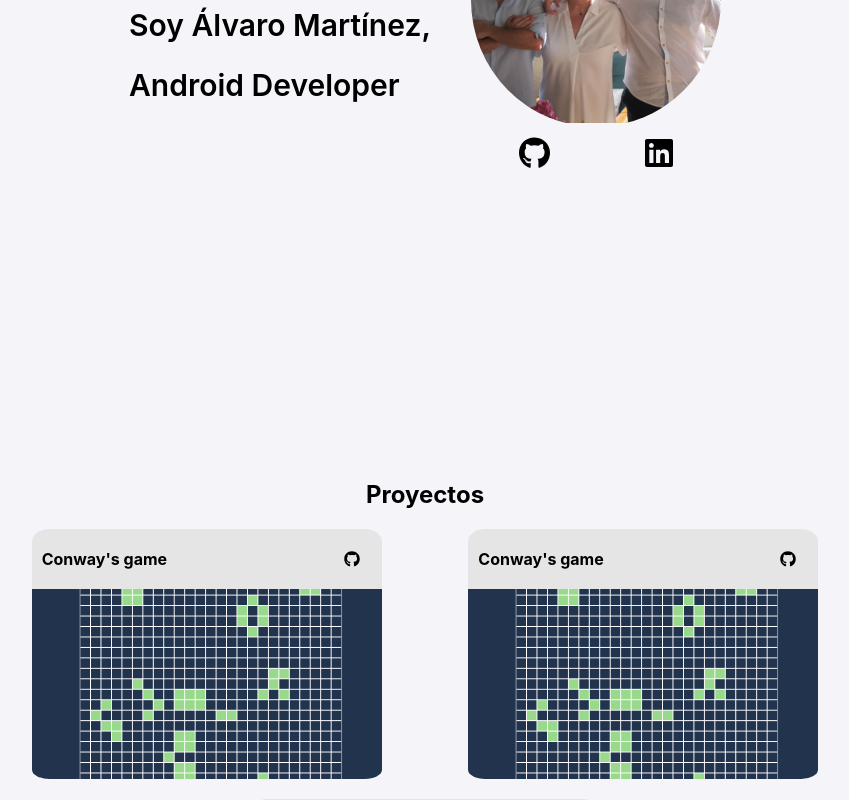
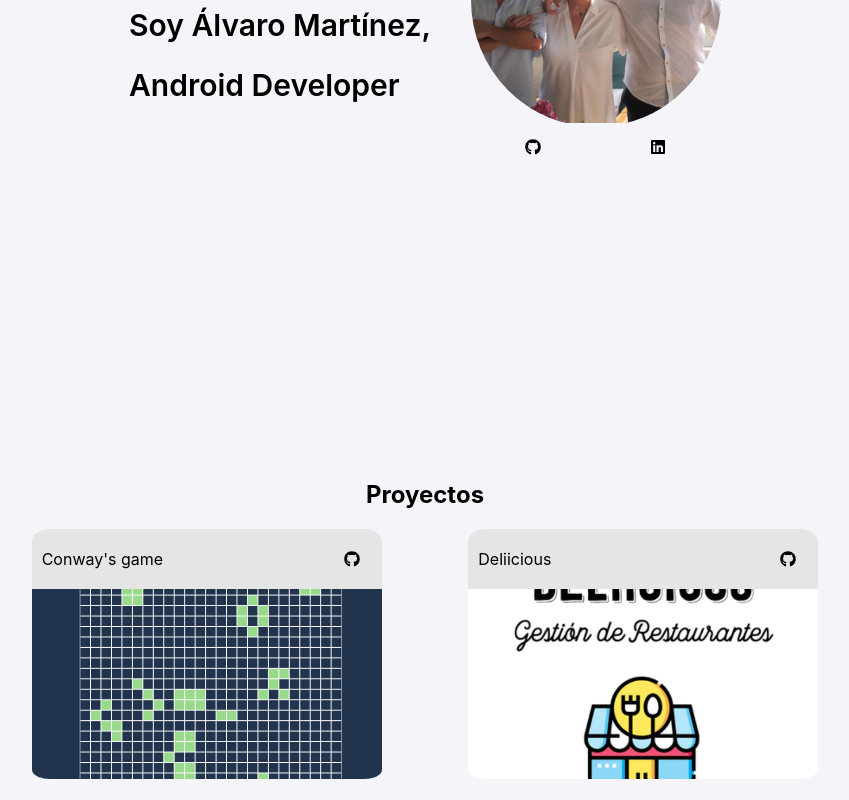
Before and after one commit to aIv4ro/Portfolio, a Next.js app: page / in a window 1280 px wide. Shown: the part 400-1200 px from the top of the page, without its empty margins (215-1064 px from the left). Built offline with nearby package versions, Linux system fonts and the light colour scheme.

Commit message:
- fixing Project component

```diff
--- a/components/main.js
+++ b/components/main.js
@@ -7,9 +7,8 @@ import { Title } from './title/Title'
 import { Project } from './project/Project'
 
 const projects = [
-  {image: "/conways-game.png", title: "Conway's game", description: "Se trata de un autómata celular cuyo algoritmo fue diseñado por John Conway"},
-  {image: "/conways-game.png", title: "Conway's game", description: "Se trata de un autómata celular cuyo algoritmo fue diseñado por John Conway"},
-  {image: "/conways-game.png", title: "Conway's game", description: "Se trata de un autómata celular cuyo algoritmo fue diseñado por John Conway"},
+  {image: "/conways-game.png", repository: "https://github.com/AlvaroG2", title: "Conway's game", description: "Se trata de un autómata celular cuyo algoritmo fue diseñado por John Conway"},
+  {image: "/deliicious.png", repository: "https://github.com/ModuloInterLunar", title: "Deliicious", description: "Una TPV creada durante mi curso de DAM junto a tres compañeros. Cuenta con una API Rest, una aplicación android hecha en JetpackCompose y una aplicación de escritorio hecha en .Net"},
 ]
 
 export function Main() {
@@ -34,10 +33,10 @@ export function Main() {
             </div>
             <div className={styles.links_container}>
               <Link href="https://github.com/AlvaroG2">
-                <a><FontAwesomeIcon icon={faGithub} size="2x" /></a>
+                <a><FontAwesomeIcon icon={faGithub} width="40px" height="40px" /></a>
               </Link>
               <Link href="https://github.com/AlvaroG2">
-                <a><FontAwesomeIcon icon={faLinkedin} size="2x" /></a>
+                <a><FontAwesomeIcon icon={faLinkedin} width="40px" height="40px" /></a>
               </Link>
             </div>
           </div>
@@ -49,8 +48,8 @@ export function Main() {
         <div className={styles.projects_container}>
           {
             projects.map(project => {
-              const {title, description} = project
-              return <Project key={title} title={title} description={description} />
+              const {title, description, image, repository} = project
+              return <Project key={title} repository={repository} image={image} title={title} description={description} />
             })
           }
         </div>
--- a/components/project/Project.js
+++ b/components/project/Project.js
@@ -4,16 +4,20 @@ import { FontAwesomeIcon } from '@fortawesome/react-fontawesome'
 import { faGithub } from '@fortawesome/free-brands-svg-icons'
 
 
-export function Project({ image, title = "no title", description = "no description" } = {}) {
+export function Project({ image = "", repository = "", title = "no title", description = "no description" } = {}) {
   return (
     <div className={styles.project_container}>
+      <div className={styles.project_header}>
+        <p>{title}</p>
+        <Link href={repository}>
+          <a>
+            <FontAwesomeIcon className={styles.github_link} icon={faGithub} width="40px" height="40px" />
+          </a>
+        </Link>
+      </div>
       <Link href="https://github.com/AlvaroG2" target="_blank">
-        <a>
-          <div className={styles.project_header}>
-            <p>{title}</p>
-            <FontAwesomeIcon className={styles.github_link} icon={faGithub} width="40px" height="40px" />
-          </div>
-          <div className={styles.project_image} />
+        <a className={styles.project_link}>
+          <div className={styles.project_image} style={{backgroundImage: `url('${image}')`}} />
           <div className={styles.project_description}>
             {description}
           </div>
--- a/components/project/Project.module.css
+++ b/components/project/Project.module.css
@@ -9,14 +9,12 @@
 
 .project_container a {
   display: block;
-  height: 100%;
   font-weight: bold;
 }
 
 .project_image {
   width: 100%;
   height: 190px;
-  background-image: url('/conways-game.png');
   border-bottom-left-radius: 5%;
   border-bottom-right-radius: 5%;
   background-position: center;
@@ -37,8 +35,8 @@
   bottom: 0;
   pointer-events: none;
   opacity: 0;
-  height: 0;
   padding: 5px 10px;
+  height: 70%;
   transition: all .5s;
   width: 100%;
   border-radius: 5%;
@@ -52,7 +50,6 @@
 
 .project_container:hover .project_description {
   opacity: 1;
-  height: 70%;
 }
 
 .github_link {
```
Also changed, not shown: public/deliicious.png (added).
